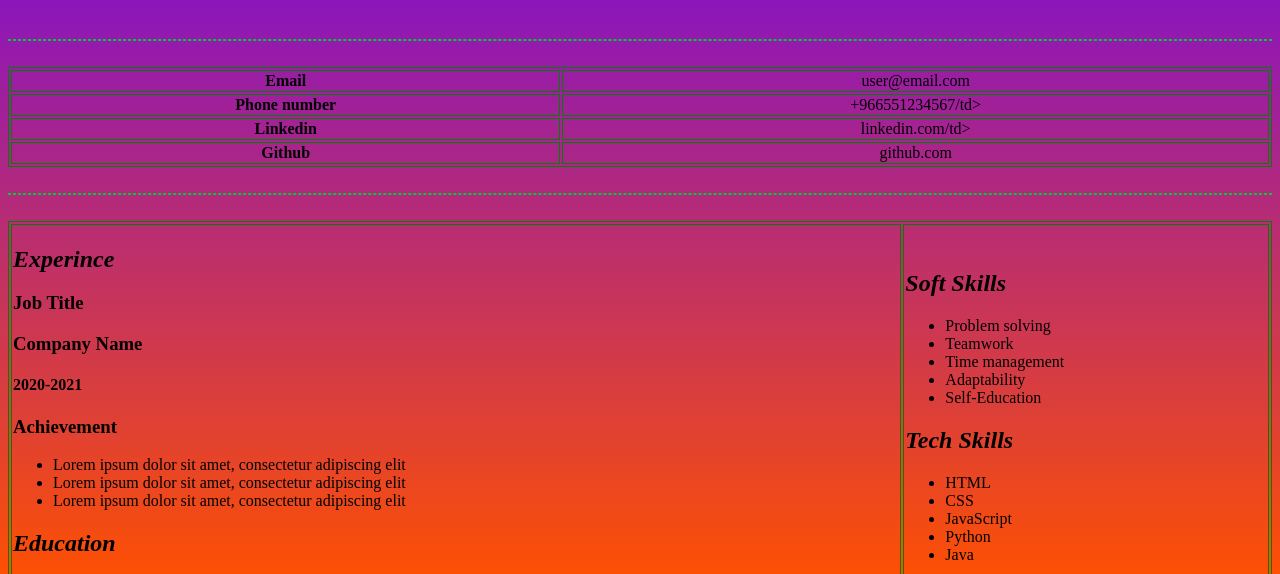
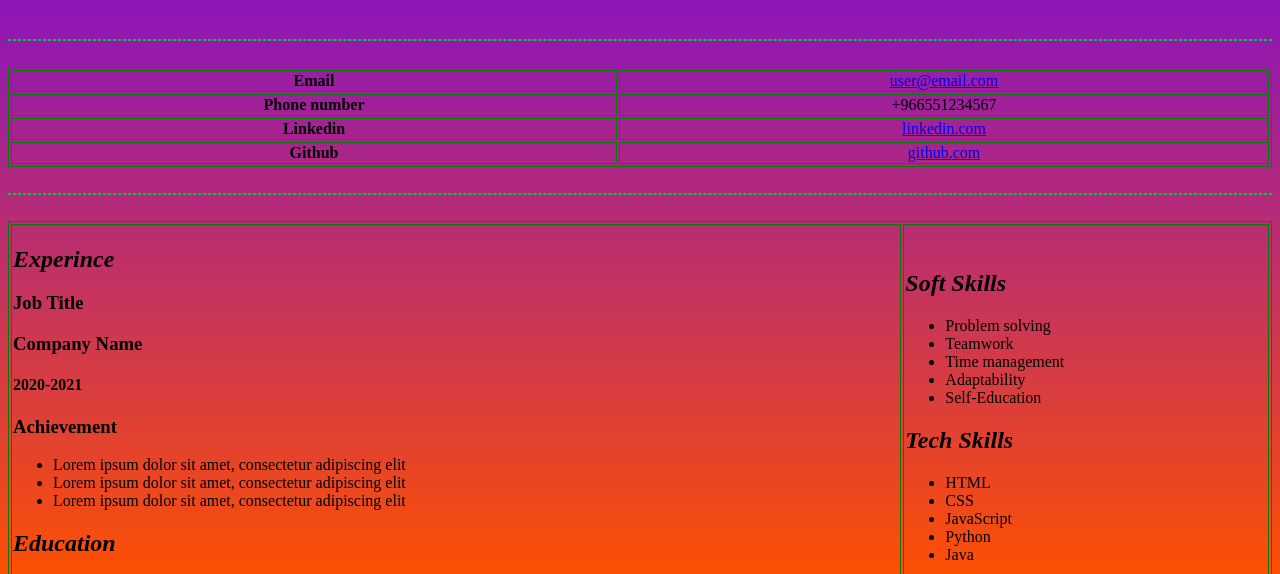
Before and after one commit to kingxxxl/project1, a plain HTML site: page index.html in a window 1280 px wide. Shown: the part 214-788 px from the top of the page. Drawn offline with Linux system fonts and the light colour scheme.

Commit message:
Update index.html

```diff
--- a/index.html
+++ b/index.html
@@ -35,21 +35,21 @@
       <tbody>
         <tr>
           <td> <Strong>Email</Strong> </td>
-          <td>user@email.com</td>
+          <td><a href="mailto:user@email.com" >user@email.com</a> </td>
         </tr>
         <tr>
           <td> <Strong>Phone number</Strong> </td>
-          <td>+966551234567/td></td>
+          <td>+966551234567</td>
         </tr>
 
         <tr>
           <td> <Strong>Linkedin</Strong> </td>
-          <td>linkedin.com/td></td>
+          <td> <a href="linkedin.com"> linkedin.com</a>  </td>
         </tr>
 
         <tr>
           <td> <Strong>Github</Strong> </td>
-          <td>github.com</td>
+          <td><a href="github.com">github.com</a></td>
         </tr>
       </tbody>
     </table>
```
